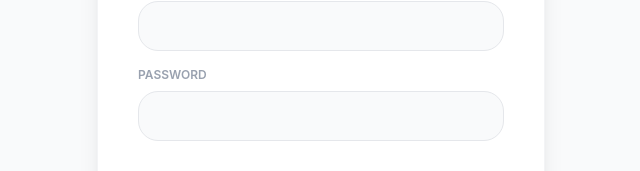
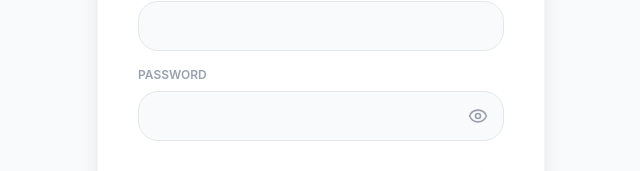
Before and after one commit to AkhilRambha/sherize-soultions, a React (Vite) app: page /admin in a window 1280 px wide. Shown: the part 397-568 px from the top of the page, without its empty margins (319-959 px from the left). Built offline with nearby package versions, Linux system fonts and the light colour scheme.

Commit message:
AdminDashboard changed

```diff
--- a/src/pages/admin/AdminDashboard.jsx
+++ b/src/pages/admin/AdminDashboard.jsx
@@ -1,7 +1,7 @@
 import { useState, useEffect } from "react";
 import { dataService } from "@/services/dataService";
 import { toast } from "sonner";
-import { LayoutDashboard, Users, Briefcase, BarChart3, LogOut, CheckCircle2, Lock, ArrowRight, Plus, Trash2, Image } from "lucide-react";
+import { LayoutDashboard, Users, Briefcase, BarChart3, LogOut, CheckCircle2, Lock, ArrowRight, Plus, Trash2, Image, Eye, EyeOff } from "lucide-react";
 
 export default function AdminDashboard() {
   const [isAuthenticated, setIsAuthenticated] = useState(
@@ -9,6 +9,7 @@
   );
   const [username, setUsername] = useState("");
   const [password, setPassword] = useState("");
+  const [showPassword, setShowPassword] = useState(false);
 
   const [activeTab, setActiveTab] = useState("stats");
   const [stats, setStats] = useState([]);
@@ -216,13 +217,23 @@
             </div>
             <div>
               <label className="text-xs uppercase text-gray-400 font-semibold mb-2 block">Password</label>
-              <input
-                type="password"
-                value={password}
-                onChange={e => setPassword(e.target.value)}
-                className="w-full bg-gray-50 border border-gray-200 rounded-xl px-4 py-3 text-gray-900 focus:border-blue-500 focus:ring-1 focus:ring-blue-500 outline-none transition-all"
-                required
-              />
+              <div className="relative">
+                <input
+                  type={showPassword ? "text" : "password"}
+                  value={password}
+                  onChange={e => setPassword(e.target.value)}
+                  className="w-full bg-gray-50 border border-gray-200 rounded-xl px-4 py-3 pr-12 text-gray-900 focus:border-blue-500 focus:ring-1 focus:ring-blue-500 outline-none transition-all"
+                  required
+                />
+                <button
+                  type="button"
+                  onClick={() => setShowPassword(!showPassword)}
+                  className="absolute right-4 top-1/2 -translate-y-1/2 text-gray-400 hover:text-gray-600 focus:outline-none"
+                  title={showPassword ? "Hide password" : "Show password"}
+                >
+                  {showPassword ? <EyeOff className="h-5 w-5" /> : <Eye className="h-5 w-5" />}
+                </button>
+              </div>
             </div>
           </div>
           <button type="submit" className="w-full bg-blue-600 hover:bg-blue-700 text-white shadow-lg shadow-blue-600/30 px-6 py-3 rounded-xl font-medium flex items-center justify-center gap-2 transition-all">
```
